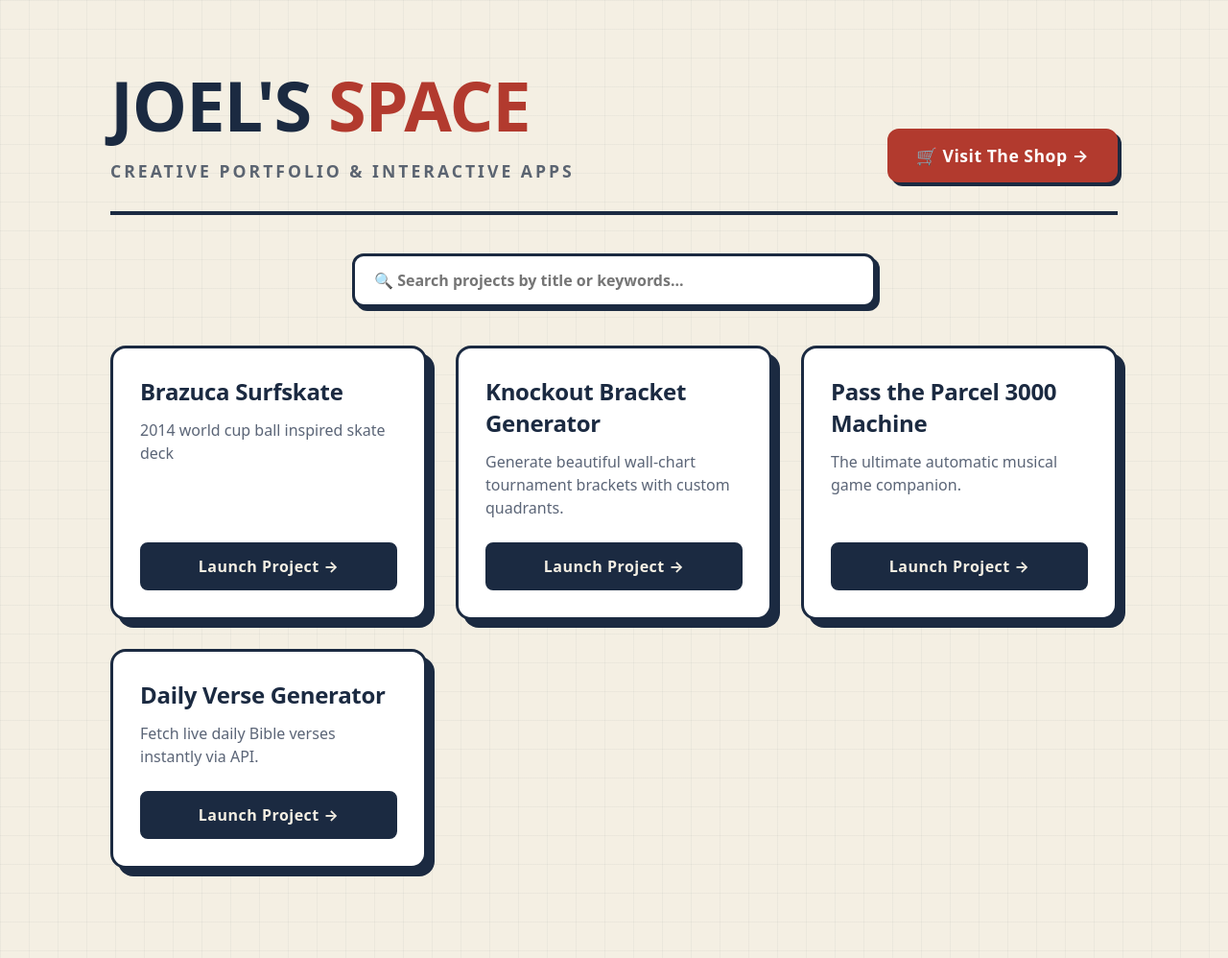
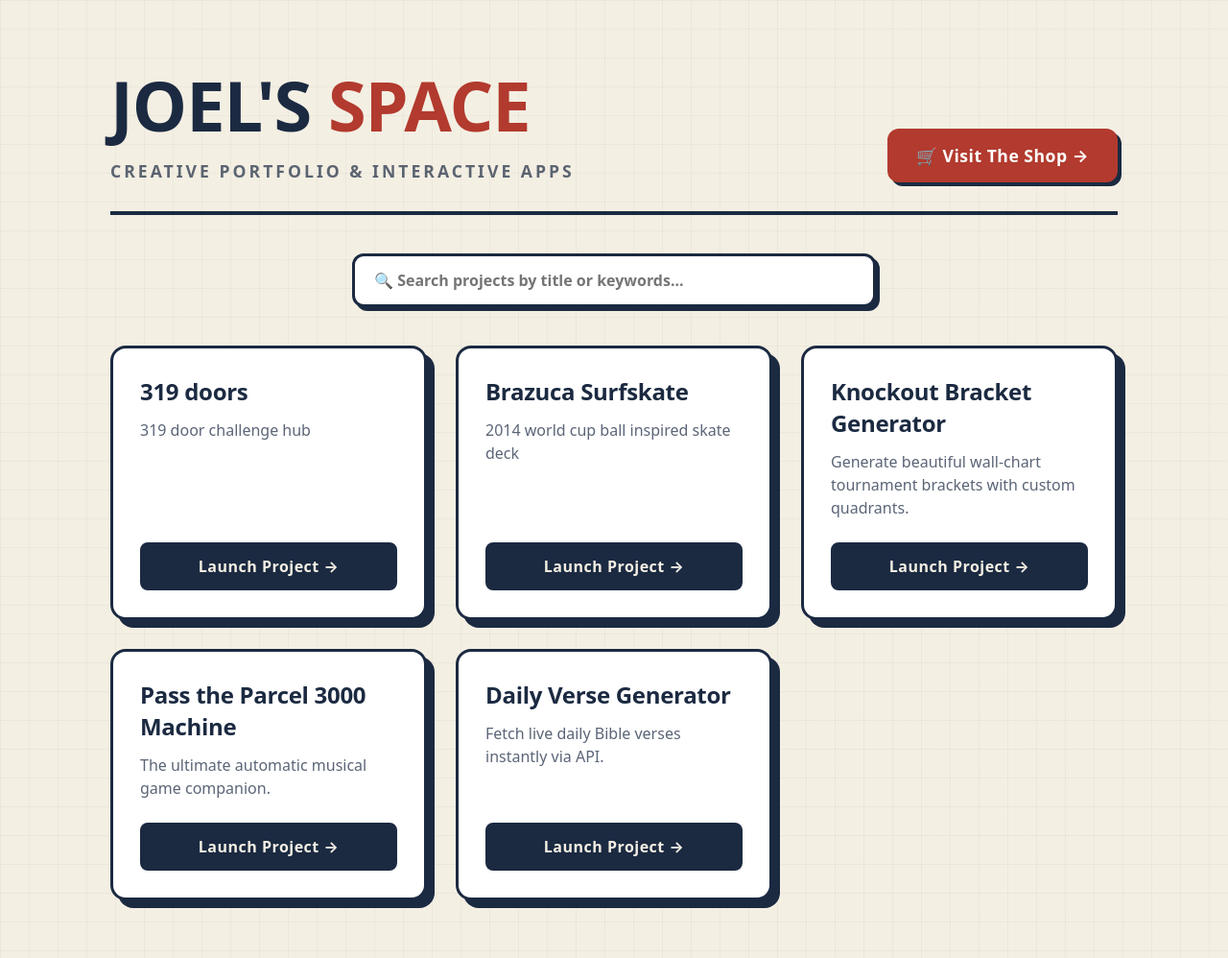
Before and after one commit to joelbeattie654/Joel, a Jekyll site: the page built from index.html, in a window 1280 px wide. Shown: the whole page at 96% size. Built offline with Jekyll 4.4.1, drawn with Linux system fonts in a browser that asks for light colours; before the commit the page ends 965 px from its top, so only the background shows below that.

Commit message:
Update 319 doors.html

```diff
--- a/_projects/319 doors.html
+++ b/_projects/319 doors.html
@@ -1,3 +1,8 @@
+---
+layout: app
+title: "319 doors"
+description: "319 door challenge hub"
+---
 <!DOCTYPE html>
 <html lang="en">
 <head>
```
